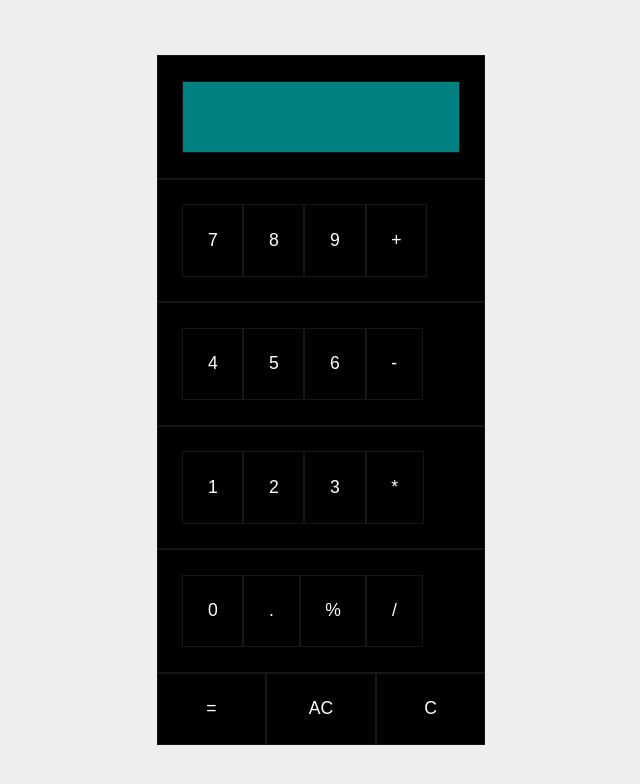
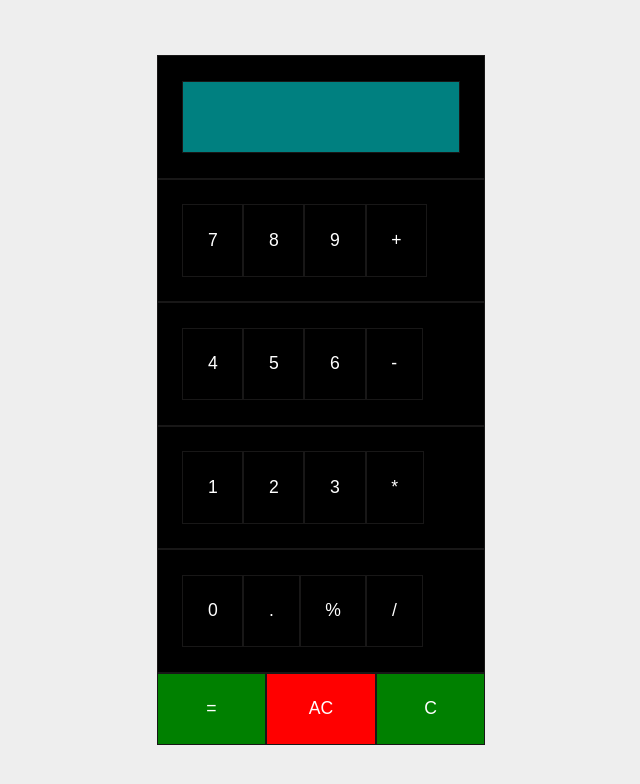
Before and after one commit to gauravgutholia/Calculator, a React (Create React App) app: page / in a window 1280 px wide. Shown: the top 784 px of the page, without its empty margins (319-959 px from the left). Built offline with nearby package versions, Linux system fonts and the light colour scheme.

Commit message:
update4.0

```diff
--- a/src/styles.css
+++ b/src/styles.css
@@ -39,6 +39,12 @@ input,
   font-size: 1.1rem;
   cursor: pointer;
 }
+.Green {
+  background-color: green;
+}
+.Red {
+  background-color: red;
+}
 .lower {
   background-color: orange;
 }
```
